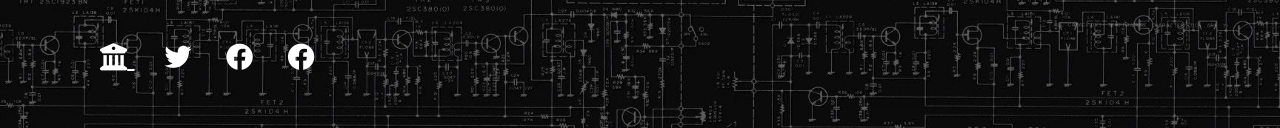
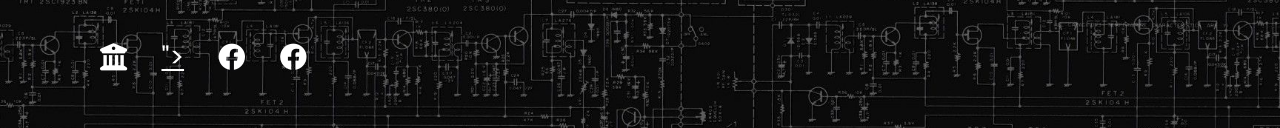
Before and after one commit to islamcheraitia1/ch-ism, a plain HTML site: page index.html in a window 1280 px wide. Shown: the part 509-637 px from the top of the page. Drawn offline with Linux system fonts and the light colour scheme.

Commit message:
Update index.html

```diff
--- a/index.html
+++ b/index.html
@@ -26,8 +26,8 @@
             <h3>I make electronic projects</h3>
             <a href="#projects" class="main-btn">عرض آخر المستجدات</a>
             <div class="social-icons">
-                <a href="https://univ-alger2.dz/index.php/fr/"><i class="fa-solid fa-building-columns"></i>
-                <a href="https://www.google.com/maps/place/Abu+Al-Qasim+Saadallah+University+-+Algiers2+(AASUA)/@36.7746352,3.0030009,15z/data=!4m6!3m5!1s0x128fb19a7bf99115:0x3e614c9a5f7e4a4e!8m2!3d36.7746352!4d3.0030009!16s%2Fg%2F11dftc5jyk?entry=ttu"><i class="fab fa-twitter"></i></a>
+                <a href="https://univ-alger2.dz/index.php/fr/"><i class="fa-solid fa-building-columns"></i></a>
+                <a href="https://www.google.com/maps/place/Abu+Al-Qasim+Saadallah+University+-+Algiers2+(AASUA)/@36.7746352,3.0030009,15z/data=!4m6!3m5!1s0x128fb19a7bf99115:0x3e614c9a5f7e4a4e!8m2!3d36.7746352!4d3.0030009!16s%2Fg%2F11dftc5jyk?entry=ttu"><i class="<i class="fa-solid fa-map-location-dot"></i>"></i></a>
                 <a href="https://www.facebook.com/profile.php?id=100087277647410"><i class="fab fa-facebook"></i></a>
                 <a href="https://www.facebook.com/profile.php?id=100009344435445"><i class="fab fa-facebook"></i></a>
             </div>
```
